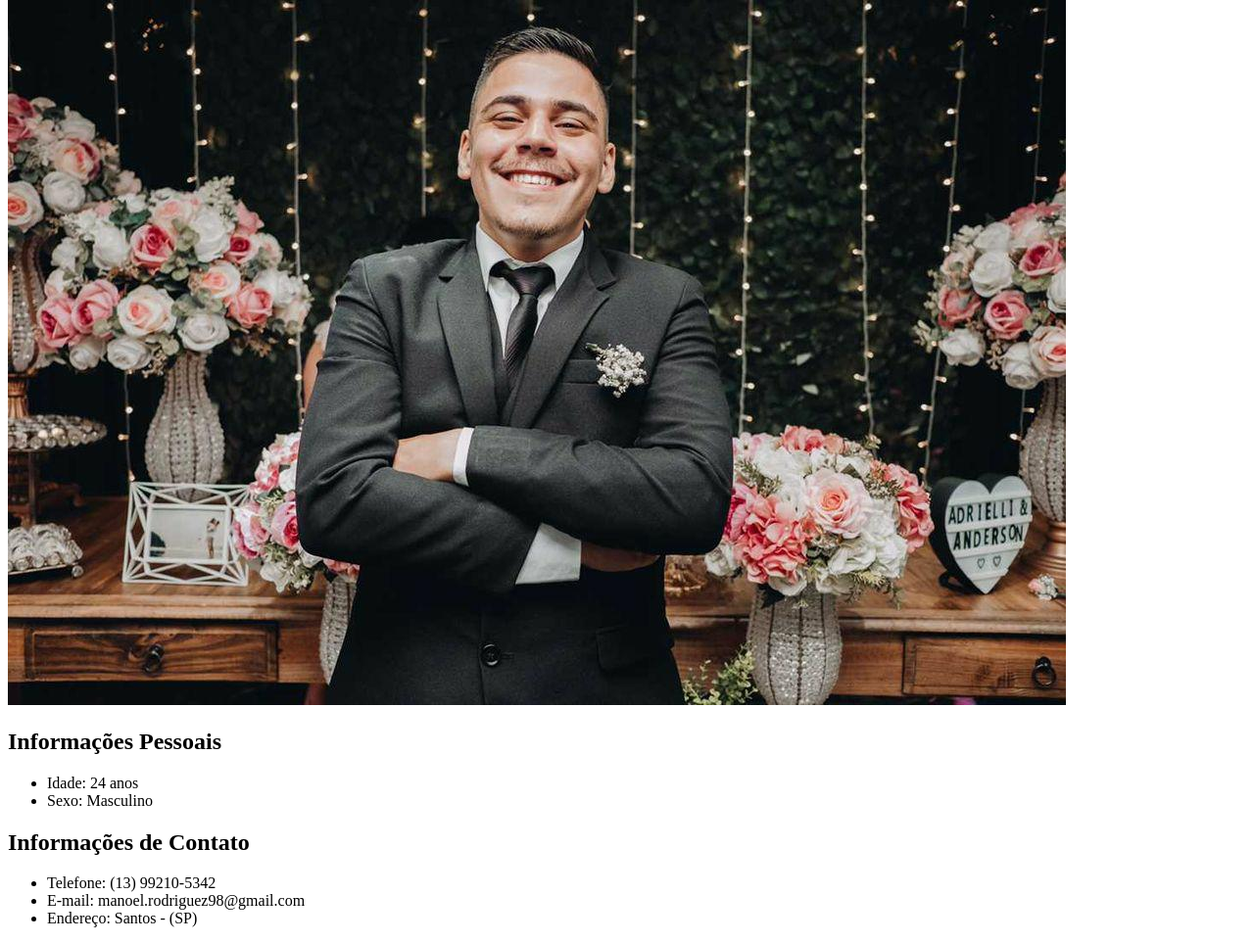
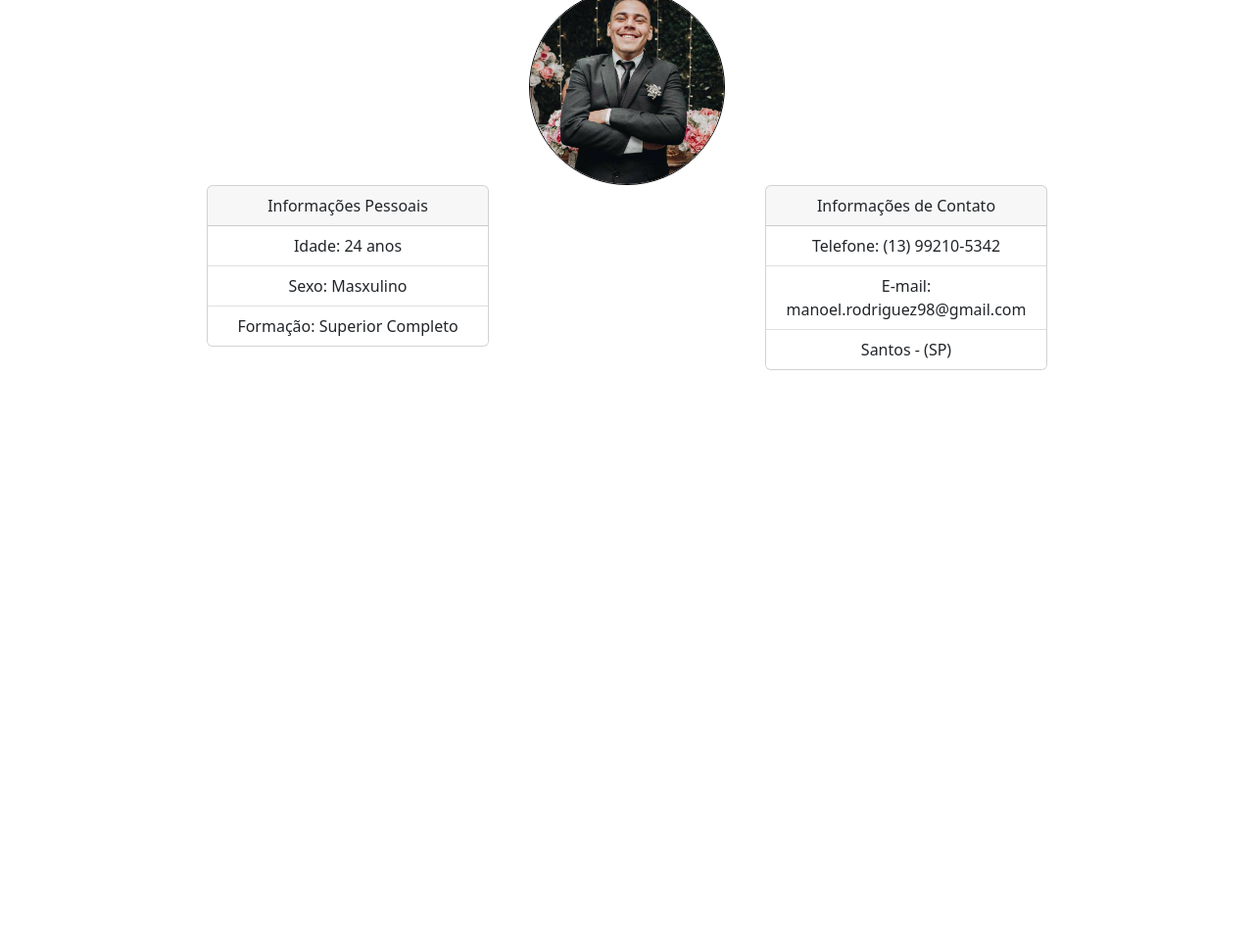
Before and after one commit to ManoelRodriguez/cv-web, a plain HTML site: page index.html in a window 1280 px wide. Shown: the part 67-1030 px from the top of the page at 98% size. After the commit the page ends 800 px from the top, so only its background shows below. Drawn offline with nearby package versions, Linux system fonts and the light colour scheme.

Commit message:
Adicionando Bootstrap

```diff
--- a/index.html
+++ b/index.html
@@ -5,31 +5,52 @@
     <meta charset="UTF-8">
     <meta http-equiv="X-UA-Compatible" content="IE=edge">
     <meta name="viewport" content="width=device-width, initial-scale=1.0">
+    <link rel="stylesheet" href="/style.css">
+    <!-- CSS only -->
+    <link href="https://cdn.jsdelivr.net/npm/bootstrap@5.2.1/dist/css/bootstrap.min.css" rel="stylesheet"
+        integrity="sha384-iYQeCzEYFbKjA/T2uDLTpkwGzCiq6soy8tYaI1GyVh/UjpbCx/TYkiZhlZB6+fzT" crossorigin="anonymous">
     <title>CV Manoel Rodriguez</title>
 </head>
 
 <body>
-    <section>
-
-
-        <h1>Manoel Rodriguez</h1>
-        <img src="/assets/minha-foto2.jpeg" alt="">
-    </section>
-    <section>
-        <h2>Informações Pessoais</h2>
-        <ul>
-            <li>Idade: 24 anos</li>
-            <li>Sexo: Masculino</li>
-        </ul>
-    </section>
-    <section>
-        <h2>Informações de Contato</h2>
-        <ul>
-            <li>Telefone: (13) 99210-5342</li>
-            <li>E-mail: manoel.rodriguez98@gmail.com</li>
-            <li>Endereço: Santos - (SP)</li>
-        </ul>
-    </section>
+    <div class="container">
+        <div class="row text-center">
+            <section>
+                <h1>Manoel Rodriguez</h1>
+                <img class="foto-perfil" src="/assets/imagens/minha-foto6.png" alt="">
+            </section>
+        </div>
+        <div class="row">
+            <div class="col-6 text-center info-pessoal">
+                <div class="card card-pessoal" style="width: 18rem;">
+                    <div class="card-header">
+                        Informações Pessoais
+                    </div>
+                    <ul class="list-group list-group-flush">
+                        <li class="list-group-item">Idade: 24 anos</li>
+                        <li class="list-group-item">Sexo: Masxulino</li>
+                        <li class="list-group-item">Formação: Superior Completo</li>
+                    </ul>
+                </div>
+            </div>
+            <div class="col-6 text-center info-contato">
+                <div class="card card-contato" style="width: 18rem;">
+                    <div class="card-header">
+                      Informações de Contato
+                    </div>
+                    <ul class="list-group list-group-flush">
+                      <li class="list-group-item">Telefone: (13) 99210-5342</li>
+                      <li class="list-group-item">E-mail: manoel.rodriguez98@gmail.com</li>
+                      <li class="list-group-item">Santos - (SP)</li>
+                    </ul>
+                  </div>
+            </div>
+        </div>
+    </div>
+    <!-- JavaScript Bundle with Popper -->
+    <script src="https://cdn.jsdelivr.net/npm/bootstrap@5.2.1/dist/js/bootstrap.bundle.min.js"
+        integrity="sha384-u1OknCvxWvY5kfmNBILK2hRnQC3Pr17a+RTT6rIHI7NnikvbZlHgTPOOmMi466C8"
+        crossorigin="anonymous"></script>
 </body>
 
 </html>
--- /dev/null
+++ b/style.css
@@ -0,0 +1,21 @@
+body{
+    background-color: #f7f7f7;
+}
+
+.foto-perfil {
+    border-radius: 50%;
+    max-width: 200px;
+    border: 1px solid black;
+}
+
+ul {
+    list-style: none;
+}
+
+.card-contato{
+    margin: auto;
+}
+
+.card-pessoal{
+    margin: auto;
+}
```
Also changed, not shown: assets/imagens/minha-foto5.png (added), assets/imagens/minha-foto6.png (added), assets/minha-foto2.jpeg (deleted).
